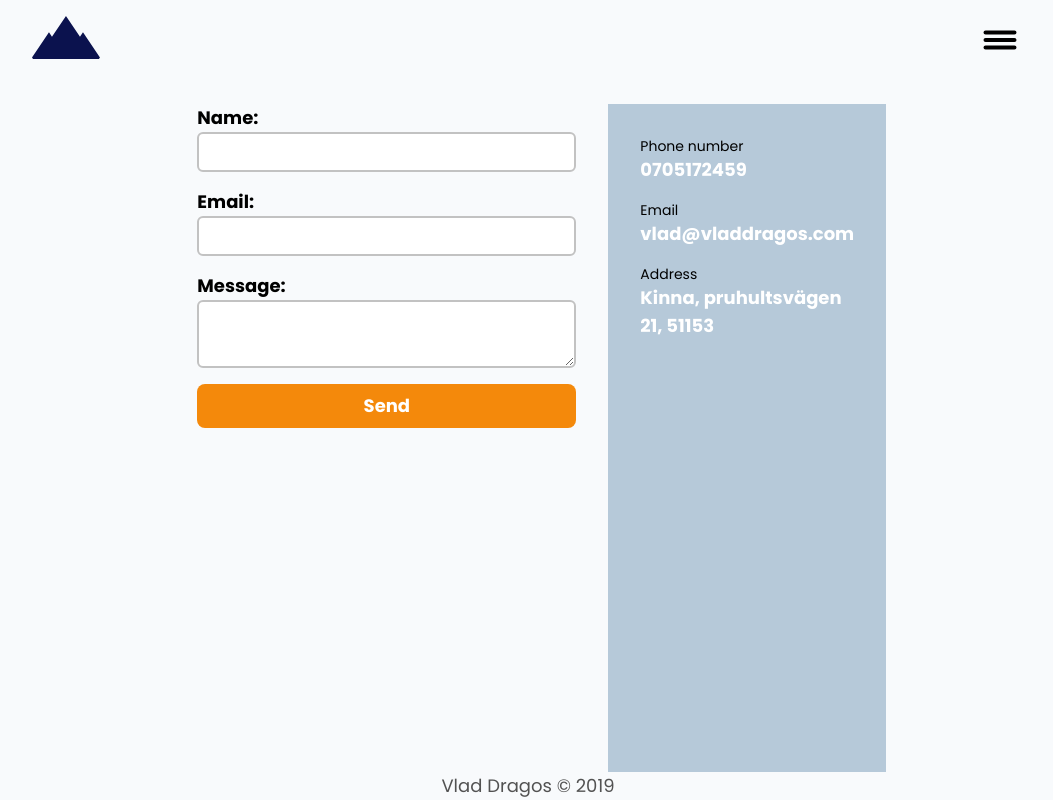
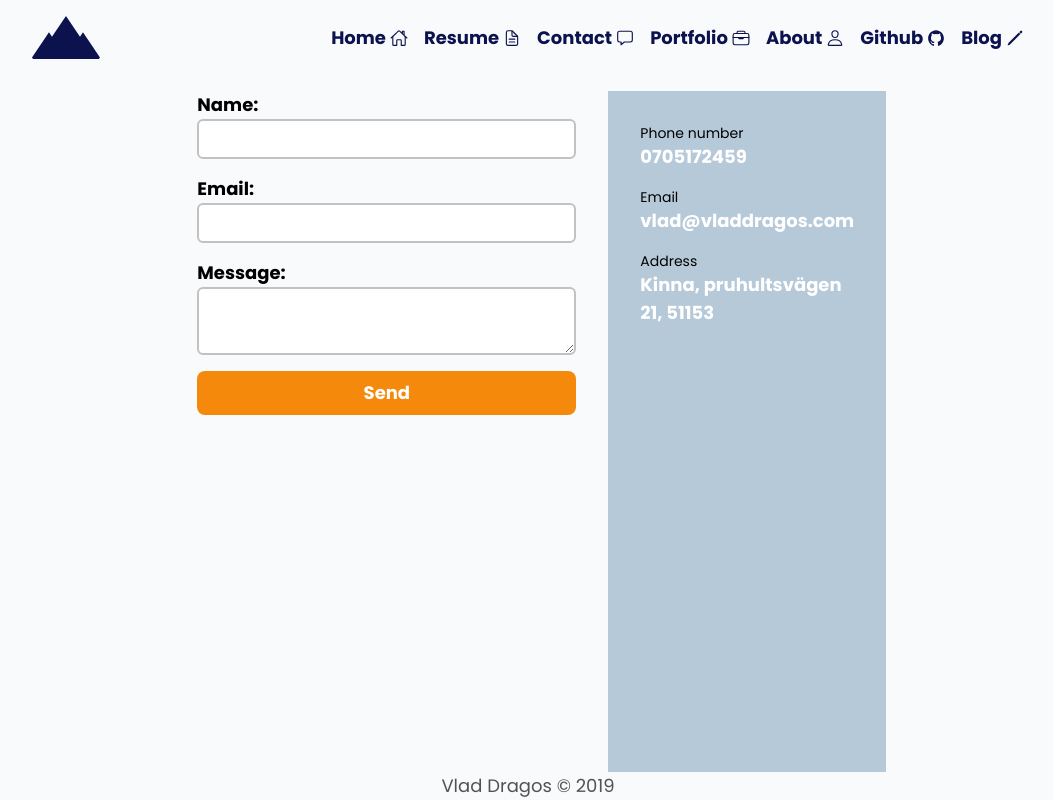
Before and after one commit to VladADragos/PortfolioWebsite, a Next.js app: page /contact in a window 1280 px wide. Shown: the whole page, without its empty margins (112-1165 px from the left). Built offline with nearby package versions, Linux system fonts and the light colour scheme.

Commit message:
started on email forwarding

```diff
--- a/package.json
+++ b/package.json
@@ -3,7 +3,7 @@
   "scripts": {
     "preinstall": "",
     "dev": "next dev",
-    "build": "next build",
+    "build": "next build && next export",
     "start": "next start",
     "clean": "rm -rf node_modules pnpm-lock.yaml package-lock.json  .next",
     "export": "next export",
--- /dev/null
+++ b/public/zohoverify/verifyforzoho.html
@@ -0,0 +1,4 @@
+<html>
+	<head></head>
+	<body>69723527</body>
+</html>
--- a/src/components/Button.tsx
+++ b/src/components/Button.tsx
@@ -7,6 +7,7 @@ type PropsButton = {
 	noEffect?: boolean;
 	link?: string;
 	redirect?: boolean;
+	disabled?: boolean;
 };
 
 type PropsContainer = {
@@ -14,7 +15,6 @@ type PropsContainer = {
 	redirect?: boolean;
 };
 const Container: React.FC<PropsContainer> = ({ children, link, redirect }) => {
-	console.log(redirect);
 	redirect = redirect ? true : false;
 
 	if (!link && !redirect) return <>{children}</>;
@@ -32,12 +32,14 @@ const Container: React.FC<PropsContainer> = ({ children, link, redirect }) => {
 	);
 };
 
-const Button: React.FC<PropsButton> = ({ children, type, link, redirect, noEffect }) => {
+const Button: React.FC<PropsButton> = ({ children, type, link, redirect, noEffect, disabled=false }) => {
 	return (
 		<Container link={link} redirect={redirect}>
 			<button
+			disabled={disabled}
 				className={clsx(
 					{
+						'opacity-25 cursor-not-allowed': disabled,
 						'button-hover-effect': !noEffect,
 						'bg-brand-orange-medium hover:bg-brand-orange-light': type === 'primary',
 						'bg-brand-blue-medium hover:bg-brand-blue-light': type === 'secondary',
--- a/src/components/MobileMenu.tsx
+++ b/src/components/MobileMenu.tsx
@@ -4,7 +4,7 @@ import { Fragment, useEffect, useRef, useState } from 'react'
 
 import logo from '../assets/images/Intersect.svg';
 import { useRouter } from 'next/router';
-import Link from 'next/link';
+import NextLink from 'next/link';
 import { HiOfficeBuilding, HiOutlineAnnotation, HiOutlineBriefcase, HiUser } from 'react-icons/hi';
 import { DiGithubBadge } from 'react-icons/di';
 import Routes from '../Routes';
@@ -55,17 +55,30 @@ const NavLinks: NavLink[] = [
 	{ name: 'Blog', path: Routes.blog, redirect: true, icon: <IoPencilOutline /> }
 ];
 
+
+
 export default function MobileMenu() {
   return (
     <div className="   text-right w-full flex justify-between mt-4 relative z-1">
         	<header className='hover:scale-105 transition-all ease-in-out duration-400  '>
-				<Link href={Routes.home}>
+				<NextLink href={Routes.home}>
 					<a>
 						<img src={logo.src} alt='logo'></img>
 					</a>
-				</Link>
+				</NextLink>
 			</header>
-      <Menu as="div" className=" inline-block text-left ">
+            <div className="lg:flex gap-4 hidden">
+            {NavLinks.map(({name,path,redirect,icon},index)=>{
+                  return  (<NextLink href={path} key={index}   ><a
+                        className="text-brand-blue-dark 2 text-md flex items-center"
+
+                      >
+
+                        {name} <span className="ml-1">{icon}</span>
+                      </a></NextLink>
+             ) })}
+            </div>
+      <Menu as="div" className=" inline-block text-left lg:hidden">
           <Menu.Button className=" justify-center  text-black font-medium   focus:outline-none  ">
             <IoReorderThree className='h-12 w-12'></IoReorderThree>
           </Menu.Button>
@@ -78,18 +91,21 @@ export default function MobileMenu() {
           leaveFrom="transform opacity-100 scale-100"
           leaveTo="transform opacity-0 scale-95"
         >
-          <Menu.Items className="absolute right-0  w-full  origin-top-right   rounded-md bg-brand-blue-dark shadow-lg  z-10">
+          <Menu.Items className="absolute right-0  w-full  origin-top-right   rounded-md bg-brand-blue-dark shadow-lg  z-10 ">
               {NavLinks.map(({name,path,redirect,icon},index)=>{
                   return (<div className="px-1 py-1" key={index}>
                   <Menu.Item >
                     {({ active }) => (
+                        <NextLink href={path}>
+
                       <a
-                        className="text-white font-bold  flex w-full items-center rounded-md px-2 py-2 text-sm"
-                        href={path}
-                      >
+                        className="text-white font-bold  flex w-full items-center   px-2 py-2 text-md "
 
-                        {name}
+                        >
+
+                        {name} <span className="ml-1">{icon}</span>
                       </a>
+                          </NextLink>
                     )}
                   </Menu.Item>
 
--- a/src/pages/contact.tsx
+++ b/src/pages/contact.tsx
@@ -1,24 +1,67 @@
 import type { NextPage } from 'next';
+import { useRef, useState } from 'react';
 import Button from '../components/Button';
 
+
+
+function sendEmail(name: string,email: string,message: string) {
+	const url = 'https://vladdragos.com/workers/email';
+	const data = { name, email, message };
+	try {
+		fetch(url, {
+			method: 'POST',
+			mode: 'cors',
+			body: JSON.stringify(data),
+			headers: {
+				'Content-Type': 'application/json',
+				'Allow-Control-Allow-Origin': '*',
+			}
+
+
+	})
+	} catch (error) {
+
+	}
+}
+
 const Contact: NextPage = () => {
+	const [sent,setSent] = useState(false);
+
+	const nameRef = useRef<HTMLInputElement>(null);
+	const emailRef = useRef<HTMLInputElement>(null);
+	const messageRef = useRef<HTMLTextAreaElement>(null);
+
+	const handleSubmit = (e: React.FormEvent<HTMLFormElement>) => {
+		e.preventDefault();
+		setSent(true);
+		nameRef.current.value = '';
+		emailRef.current.value = '';
+		messageRef.current.value = '';
+
+		sendEmail(nameRef.current.value,emailRef.current.value,messageRef.current.value);
+	}
+
+
+
+
+
 	return (
-		<section className='mt-8  flex-1 flex     gap-8 desktop-lg:w-3/6 lg:w-4/6 mb-8 lg:mb-0  justify-items-center  mx-auto flex-col lg:flex-row'>
-			<div className='flex-[3] desktop-lg:flex-[2] '>
-				<div className='  '>
+		<section className='mt-8  w-full lg:flex-1 flex     gap-8 desktop-lg:w-3/6 lg:w-4/6 mb-8 lg:mb-0  justify-items-center  mx-auto flex-col lg:flex-row'>
 					{' '}
-					<form action='' className='flex flex-col gap-4    '>
-						<div className='flex flex-col'>
+					<form action='' className='flex-1 desktop-lg:flex-[2]  flex flex-col gap-4    max-w-full h-full' onSubmit={handleSubmit}>
+						<div className='flex flex-col max-w-full hn'>
 							<label className='text-black' htmlFor='name'>
 								Name:
 							</label>
 							<input
-								className='rounded-md py-1 px-2  border-2 border-[#c2c2c2]  focus:border-[#305e85] focus:outline-none '
+								className='rounded-md py-1 px-2   border-2 border-[#c2c2c2]  focus:border-[#305e85] focus:outline-none '
 								type='text'
 								id='name'
+								required
+								ref={nameRef}
 							/>
 						</div>
-						<div className='flex flex-col'>
+						<div className='flex flex-col max-w-full '>
 							<label className='text-black' htmlFor='name'>
 								Email:
 							</label>
@@ -26,40 +69,47 @@ const Contact: NextPage = () => {
 								className='rounded-md py-1 px-2  border-2 border-[#c2c2c2]  focus:border-[#305e85] focus:outline-none '
 								type='email'
 								id='email'
+								required
+								ref={emailRef}
 							/>
 						</div>
-						<div className='flex flex-col'>
+						<div className='flex flex-col '>
 							<label className='text-black' htmlFor='name'>
 								Message:
 							</label>
 							<textarea
 								className='rounded-md py-1 px-2  border-2 border-[#c2c2c2]  focus:border-[#305e85] focus:outline-none '
 								id='message'
+								required
+								ref={messageRef}
 							></textarea>
 						</div>
-						<Button type={'primary'} noEffect>
-							Send
+						<Button type={sent ? "secondary" : "primary"} noEffect disabled={sent}>
+							{sent ? "Message sent" : "Send"}
 						</Button>
+						{
+							sent && <p className='text-center text-black'>thank you for reaching out, ill be in contact soon!</p>
+						}
+
 					</form>{' '}
-				</div>{' '}
-			</div>
-			<div className='bg-[#b6c9d9] p-8 flex-1    flex flex-col gap-4 '>
-				<div className=''>
+			<div className='bg-[#b6c9d9] p-8 flex-2    flex flex-col gap-4 '>
+				<div className='wrap'>
 					<h3 className='text-sm font-normal'>Phone number</h3>
-					<a href='tel:0705172459' className='text-white'>
+					<a href='tel:0705172459' className='text-white break-words'>
 						0705172459
 					</a>
 				</div>
 				<div className=''>
 					<h3 className='text-sm font-normal'>Email</h3>
-					<a href='email:vlad@vladdragos.com' className='text-white'>
+					<a href='email:vlad@vladdragos.com' className='text-white break-words'>
 						vlad@vladdragos.com
 					</a>
 				</div>
 				<div className=''>
 					<h3 className='text-sm font-normal'>Address</h3>
-					<h4 className='text-white'>Kinna, pruhultsvägen 21, 51153</h4>
+					<h4 className='text-white break-words'>Kinna, pruhultsvägen 21, 51153</h4>
 				</div>
+
 			</div>
 		</section>
 	);
```
Also changed, not shown: 1 other file (tests, documents, lock files or other folders).
